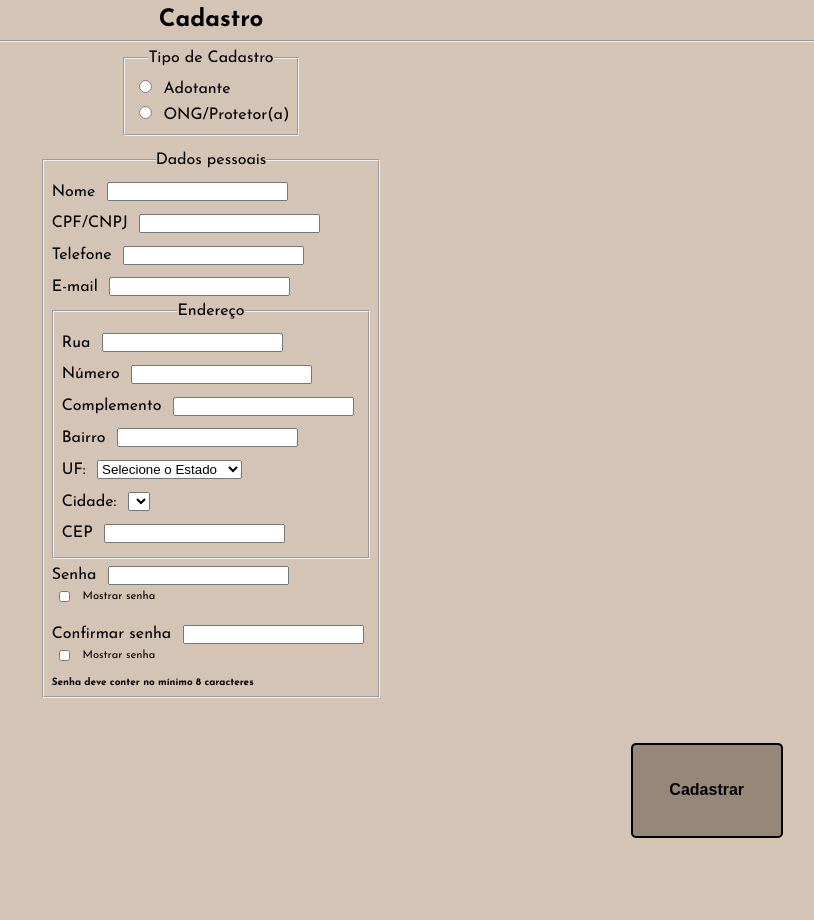
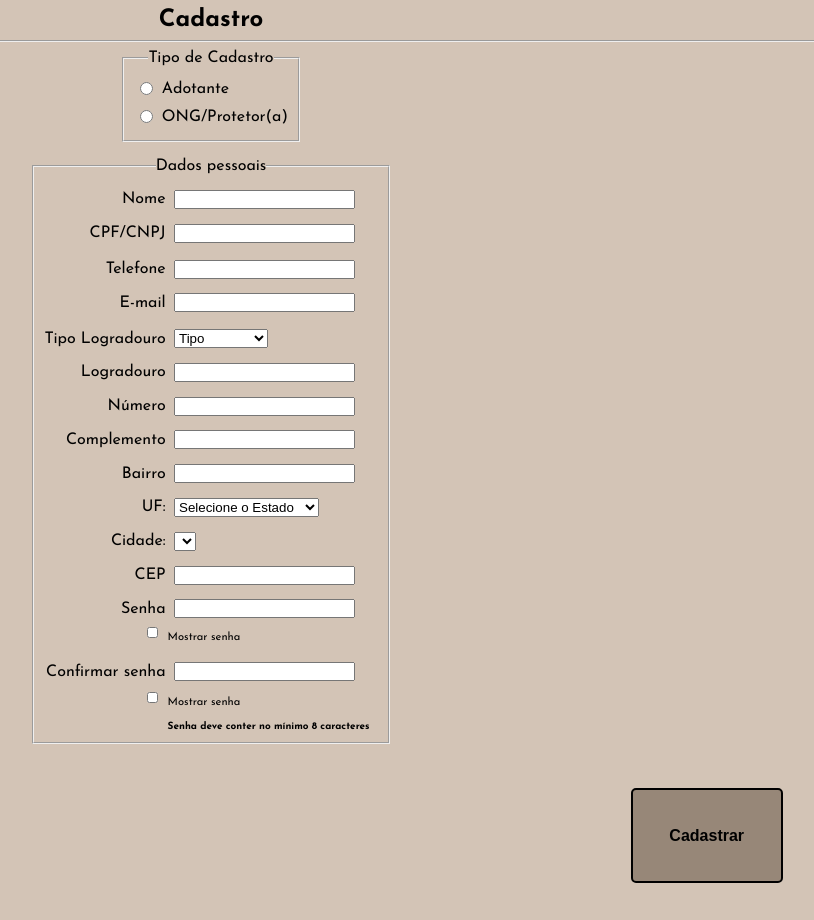
Before and after one commit to Thaissg/meu-amigo-pet, a PHP site: page /app/views/cadastro.php in a window 1280 px wide. Shown: the part 144-1064 px from the top of the page, without its empty margins (429-1243 px from the left). Before the commit the page ends 982 px from the top, so only its background shows below. Run offline with PHP 8.4, Linux system fonts and the light colour scheme; lists and menus that the app fills with data are empty; some libraries are stand-ins or nearby versions.

Commit message:
Organizando formulario de cadastro

```diff
--- a/app/Database.php
+++ b/app/Database.php
@@ -28,6 +28,7 @@ class Database
             nome VARCHAR(60) NOT NULL,
             cpf_cnpj VARCHAR(14) NOT NULL,
             endereco VARCHAR(255) NOT NULL,
+            complemento  VARCHAR(255),
             telefone INTEGER NOT NULL,
             email VARCHAR(60) NOT NULL,
             senha TEXT NOT NULL
@@ -39,6 +40,7 @@ class Database
             nome VARCHAR(60) NOT NULL,
             cpf VARCHAR(11) NOT NULL,
             endereco VARCHAR(255) NOT NULL,
+            complemento  VARCHAR(255),
             telefone INTEGER NOT NULL,
             email VARCHAR(60) NOT NULL,
             senha TEXT NOT NULL
--- a/app/views/cadastro.php
+++ b/app/views/cadastro.php
@@ -24,61 +24,127 @@
 
       <form class="cadastro__form" method="POST">
         <fieldset class="tipo_cadastro">
+          <table>
+            <tbody>
               <legend>Tipo de Cadastro</legend>
-          <div class="form__field">
-            <input type="radio" name="tipo_cadastro" title="tipo_cadastro" value="adotante">
-            <label for="tipo_cadastro">Adotante</label>
-          </div>
-
-          <div class="form__field">
-            <input type="radio" name="tipo_cadastro" title="tipo_cadastro" value="ong_protetor">
-            <label for="tipo_cadastro">ONG/Protetor(a)</label>
-          </div>
+              <tr>
+                <td class="coluna1"><input class="required" type="radio" name="tipo_cadastro" title="tipo_cadastro"
+                    value="adotante">
+                </td>
+                <td><label for="tipo_cadastro">Adotante</label></td>
+              </tr>
+              <tr>
+                <td class="coluna1"><input class="required" type="radio" name="tipo_cadastro" title="tipo_cadastro"
+                    value="ong_protetor"></td>
+                <td><label for="tipo_cadastro">ONG/Protetor(a)</label></td>
+              </tr>
+            </tbody>
+          </table>
         </fieldset>
         <fieldset class="dados_pessoais">
           <legend>Dados pessoais</legend>
-          <div class="form__field">
-            <label for="nome">Nome</label>
-            <input type="text" name="nome" id="nome">
-          </div>
-
-          <div class="form__field">
-            <label for="cpf-cnpj">CPF/CNPJ</label>
-            <input type="text" name="cpf-cnpj" id="cpf-cnpj" onchange="testaDocumento(this.value)">
+          <table>
+            <tbody>
+              <tr>
+                <td class="coluna1"><label for="nome">Nome</label></td>
+                <td><input class="required" type="text" name="nome" id="nome"></td>
+              </tr>
+              <tr>
+                <td class="coluna1"><label for="cpf-cnpj">CPF/CNPJ</label></td>
+                <td><input class="required" type="text" name="cpf-cnpj" id="cpf-cnpj"
+                    onchange="testaDocumento(this.value)"></td>
+              </tr>
+              <tr>
+                <td class="coluna1"></td>
+                <td>
                   <div id="validaDoc" class="alert invalido"></div>
-          </div>
-
-          <div class="form__field">
-            <label for="tel">Telefone</label>
-            <input type="text" name="tel" id="tel" onkeyup="telMask(event)" maxlength="15">
-          </div>
-
-          <div class="form__field">
-            <label for="email">E-mail</label>
-            <input type="text" name="email" id="email" onchange="validacaoEmail(this.value)">
+                </td>
+              </tr>
+              <tr>
+                <td class="coluna1"><label for="tel">Telefone</label></td>
+                <td><input class="required" type="text" name="tel" id="tel" onkeyup="telMask(event)" maxlength="15">
+                </td>
+              </tr>
+              <tr>
+                <td class="coluna1"><label for="email">E-mail</label></td>
+                <td><input class="required" type="text" name="email" id="email" onchange="validacaoEmail(this.value)">
+                </td>
+              </tr>
+              <tr>
+                <td class="coluna1"></td>
+                <td>
                   <div id="validaEmail" class="alert invalido"></div>
-          </div>
-          <fieldset class="endereco">
-            <legend>Endereço</legend>
-            <div class="form__field">
-              <label for="rua">Rua</label>
-              <input type="text" name="rua" id="rua">
-            </div>
-            <div class="form__field">
-              <label for="num">Número</label>
-              <input type="text" name="num" id="num">
-            </div>
-            <div class="form__field">
-              <label for="compl">Complemento</label>
-              <input type="text" name="compl" id="compl">
-            </div>
-            <div class="form__field">
-              <label for="bairro">Bairro</label>
-              <input type="text" name="bairro" id="bairro">
-            </div>
-            <div class="form__field">
-              <label for="uf">UF:</label>
-              <select id="estado" onchange="buscaCidades(this.value)">
+                </td>
+              </tr>
+              <tr>
+                <td class="coluna1"><label for="tipoLogradouro">Tipo Logradouro</label></td>
+                <td><select class="required" name="tipoLogradouro" id="tipoLogradouro">
+                    <option value="">Tipo</option>
+                    <option value="Aeroporto">Aeroporto</option>
+                    <option value="Alameda">Alameda</option>
+                    <option value="Área">Área</option>
+                    <option value="Avenida">Avenida</option>
+                    <option value="Campo">Campo</option>
+                    <option value="Chácara">Chácara</option>
+                    <option value="Colônia">Colônia</option>
+                    <option value="Condomínio">Condomínio</option>
+                    <option value="Conjunto">Conjunto</option>
+                    <option value="Distrito">Distrito</option>
+                    <option value="Esplanada">Esplanada</option>
+                    <option value="Estação">Estação</option>
+                    <option value="Estrada">Estrada</option>
+                    <option value="Favela">Favela</option>
+                    <option value="Fazenda">Fazenda</option>
+                    <option value="Feira">Feira</option>
+                    <option value="Jardim">Jardim</option>
+                    <option value="Ladeira">Ladeira</option>
+                    <option value="Lago">Lago</option>
+                    <option value="Lagoa">Lagoa</option>
+                    <option value="Largo">Largo</option>
+                    <option value="Loteamento">Loteamento</option>
+                    <option value="Morro">Morro</option>
+                    <option value="Núcleo">Núcleo</option>
+                    <option value="Parque">Parque</option>
+                    <option value="Passarela">Passarela</option>
+                    <option value="Pátio">Pátio</option>
+                    <option value="Praça">Praça</option>
+                    <option value="Quadra">Quadra</option>
+                    <option value="Recanto">Recanto</option>
+                    <option value="Residencial">Residencial</option>
+                    <option value="Rodovia">Rodovia</option>
+                    <option value="Rua">Rua</option>
+                    <option value="Setor">Setor</option>
+                    <option value="Sítio">Sítio</option>
+                    <option value="Travessa">Travessa</option>
+                    <option value="Trecho">Trecho</option>
+                    <option value="Trevo">Trevo</option>
+                    <option value="Vale">Vale</option>
+                    <option value="Vereda">Vereda</option>
+                    <option value="Via">Via</option>
+                    <option value="Viaduto">Viaduto</option>
+                    <option value="Viela">Viela</option>
+                    <option value="Vila">Vila</option>
+                  </select></td>
+              </tr>
+              <tr>
+                <td class="coluna1"><label for="nomeLogradouro">Logradouro</label></td>
+                <td><input class="required" type="text" name="nomeLogradouro" id="nomeLogradouro"></td>
+              </tr>
+              <tr>
+                <td class="coluna1"><label for="num">Número</label></td>
+                <td><input class="required" type="text" name="num" id="num"></td>
+              </tr>
+              <tr>
+                <td class="coluna1"><label for="compl">Complemento</label></td>
+                <td><input class="required" type="text" name="compl" id="compl"></td>
+              </tr>
+              <tr>
+                <td class="coluna1"><label for="bairro">Bairro</label></td>
+                <td><input class="required" type="text" name="bairro" id="bairro"></td>
+              </tr>
+              <tr>
+                <td class="coluna1"><label for="uf">UF:</label></td>
+                <td><select class="required" name="uf" id="uf" onchange="buscaCidades(this.value)">
                     <option value="">Selecione o Estado</option>
                     <option value="AC">Acre</option>
                     <option value="AL">Alagoas</option>
@@ -107,50 +173,62 @@
                     <option value="SP">São Paulo</option>
                     <option value="SE">Sergipe</option>
                     <option value="TO">Tocantins</option>
-              </select>
-            </div>
-            <div class="form__field">
-              <label for="cidade">Cidade:</label>
-              <select id="cidade">
-              </select>
-            </div>
-            <div class="form__field">
-              <label for="cep">CEP</label>
-              <input type="text" name="cep" id="cep">
-            </div>
-          </fieldset>
-
-          <div class="form__field">
-            <label for="senha">Senha</label>
-            <input type="password" name="senha" id="senha" onchange="validaSenha(this.value)">
-          </div>
-          <div class="form__field">
-            <input class="checkMostrarSenha" type="checkbox" name="mostrar-senha" id="mostrar-senha"
-              onclick="mostrarSenha('senha',this)">
-            <label class="mostrar-senha" for="mostrar-senha">Mostrar senha</label>
-          </div>
-          <div class="form__field">
-            <label for="conf-senha">Confirmar senha</label>
-            <input type="password" name="conf-senha" id="conf-senha" onkeyup="validaConfSenha(this.value)">
+                  </select></td>
+              </tr>
+              <tr>
+                <td class="coluna1"><label for="cidade">Cidade:</label></td>
+                <td><select class="required" name="cidade" id="cidade"></select></td>
+              </tr>
+              <tr>
+                <td class="coluna1"><label for="cep">CEP</label></td>
+                <td><input class="required" type="text" name="cep" id="cep"></td>
+              </tr>
+              <tr>
+                <td class="coluna1"><label for="senha">Senha</label></td>
+                <td><input class="required" type="password" name="senha" id="senha" onchange="validaSenha(this.value)">
+                </td>
+              </tr>
+              <tr>
+                <td class="coluna1"><input class="checkMostrarSenha required" type="checkbox" name="mostrar-senha"
+                    id="mostrar-senha" onclick="mostrarSenha('senha',this)"></td>
+                <td><label class="mostrar-senha" for="mostrar-senha">Mostrar senha</label></td>
+              </tr>
+              <tr>
+                <td class="coluna1"><label for="conf-senha">Confirmar senha</label></td>
+                <td><input class="required" type="password" name="conf-senha" id="conf-senha"
+                    onkeyup="validaConfSenha(this.value)"></td>
+              </tr>
+              <tr>
+                <td class="coluna1"></td>
+                <td>
                   <div id="validaConf" class="alert invalido"></div>
-          </div>
-          <div class="form__field">
-            <input class="checkMostrarSenha" type="checkbox" name="mostrar-confSenha" id="mostrar-confSenha"
-              onclick="mostrarSenha('conf-senha',this)">
-            <label class="mostrar-senha" for="mostrar-confSenha">Mostrar senha</label>
-          </div>
+                </td>
+              </tr>
+              <tr>
+                <td class="coluna1"><input class="checkMostrarSenha required" type="checkbox" name="mostrar-confSenha"
+                    id="mostrar-confSenha" onclick="mostrarSenha('conf-senha',this)"></td>
+                <td><label class="mostrar-senha " for="mostrar-confSenha">Mostrar senha</label></td>
+              </tr>
+              <tr>
+                <td class="coluna1"></td>
+                <td>
                   <div>
                     <p id="validaTamanho" class="alert">Senha deve conter no mínimo 8 caracteres</p>
                   </div>
+                </td>
+              </tr>
+            </tbody>
+          </table>
         </fieldset>
         <button class="btn" type="submit">Cadastrar</button>
+
       </form>
     </section>
   </main>
   <script src="https://code.jquery.com/jquery-1.9.1.js"></script>
-  <script src="<?= BASEPATH  ?>public/js/app.js"></script>
-  <script src="<?= BASEPATH  ?>public/js/cidades.js"></script>
-  <script src="<?= BASEPATH  ?>public/js/cadastro.js"></script>
+  <script src="<?= BASEPATH ?>public/js/app.js"></script>
+  <script src="<?= BASEPATH ?>public/js/cidades.js"></script>
+  <script src="<?= BASEPATH ?>public/js/cadastro.js"></script>
 </body>
 
 </html>
--- a/public/css/style.css
+++ b/public/css/style.css
@@ -194,3 +194,27 @@ button {
   margin-top: 0;
   margin-bottom: 1rem;
 }
+
+table {
+  border-collapse: separate;
+  text-indent: initial;
+  white-space-collapse: collapse;
+  text-wrap: wrap;
+  line-height: normal;
+  font-weight: normal;
+  font-size: medium;
+  font-style: normal;
+  color: -internal-quirk-inherit;
+  text-align: start;
+  border-spacing: 2px;
+  font-variant: normal;
+}
+
+.coluna1{
+  text-align: right;
+}
+
+tr{
+  display: table-row;
+  vertical-align: inherit;
+}
```
Also changed, not shown: app/controllers/Login.php (+11 -5 lines), app/models/Usuario.php (+27 -24 lines). Lines whose indentation alone changed are shown as unchanged.
